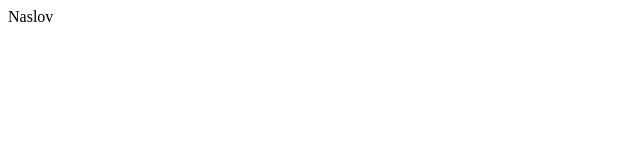
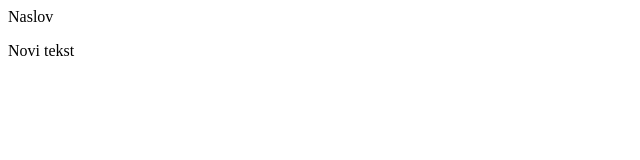
Before and after one commit to okilja/hello-world, a plain HTML site: page index.html in a window 1280 px wide. Shown: the full height of the page, 0-640 px from the left. Drawn offline with Linux system fonts and the light colour scheme.

Commit message:
Editovanjie iz github-a

```diff
--- a/index.html
+++ b/index.html
@@ -1 +1,2 @@
 <p>Naslov</p>
+<p>Novi tekst</p>
```
